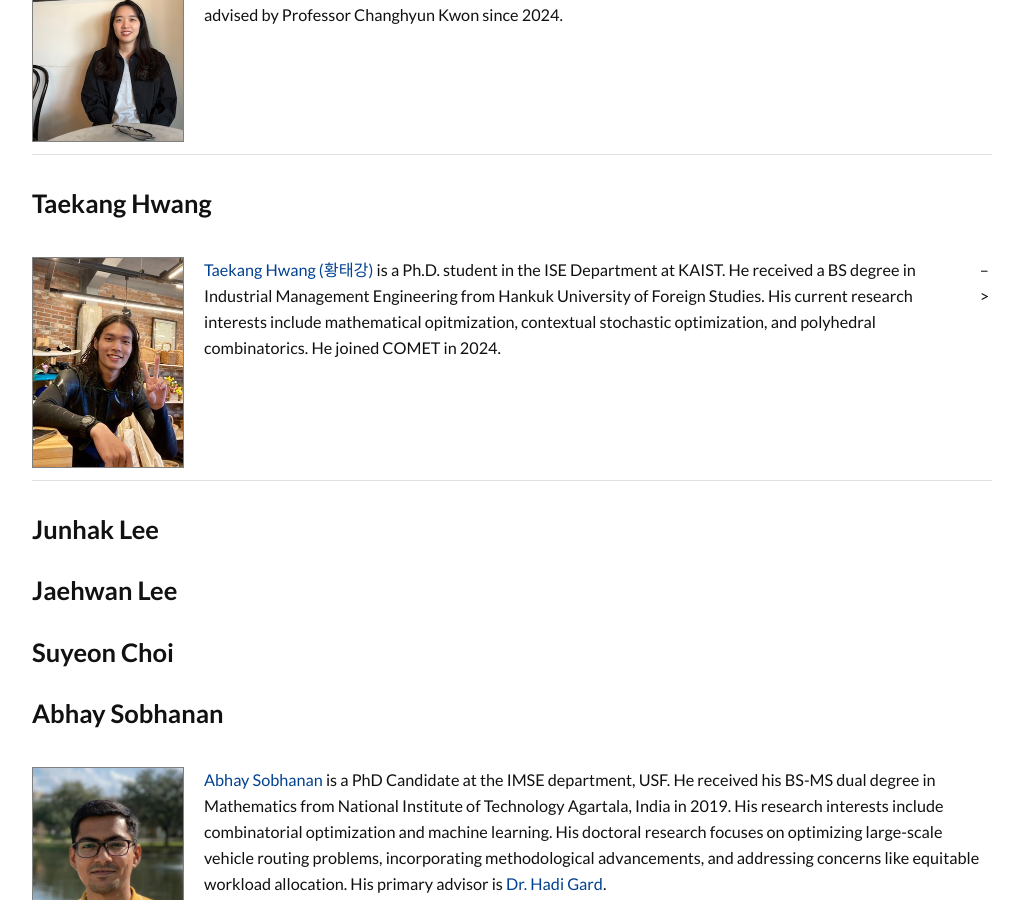
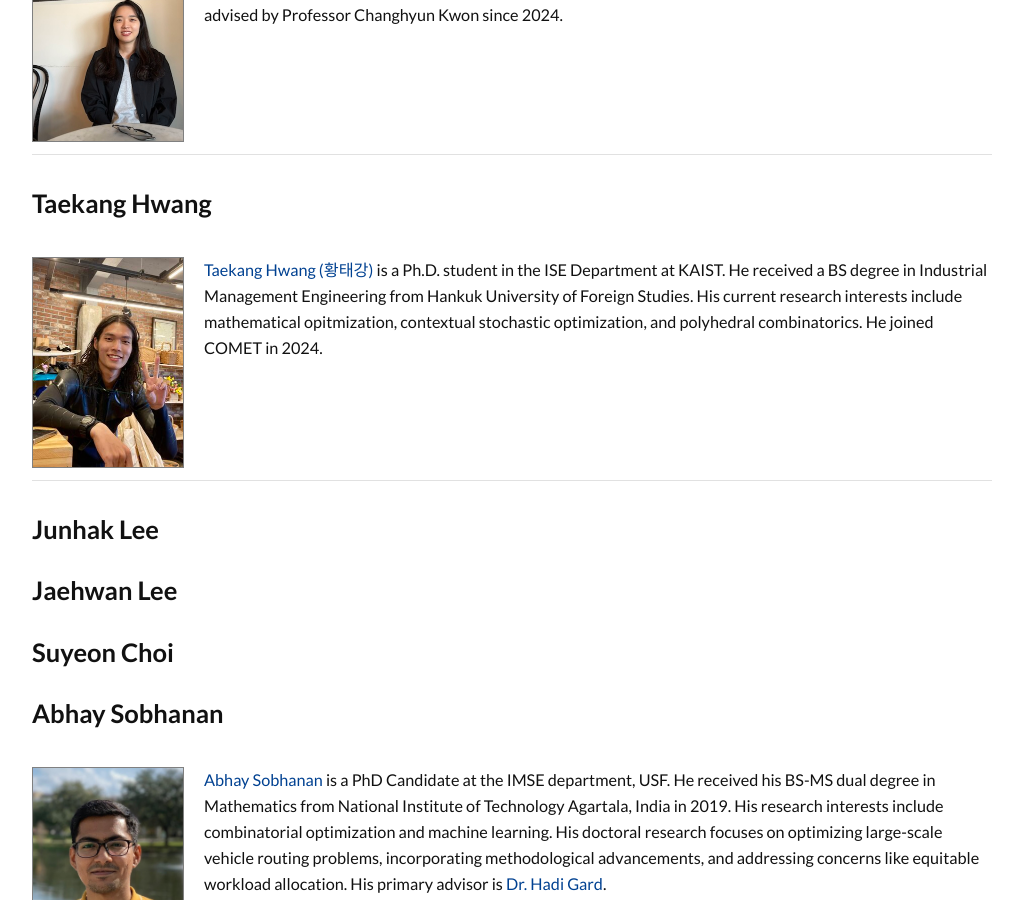
Before and after one commit to kaist-comet/kaist-comet.github.io, a Jekyll site: the page built from people/people.md, in a window 1280 px wide and 900 px high, scrolled down 3145 px. Shown: the whole window, without its empty margins (128-1151 px from the left). Built offline with Jekyll 4.4.1, drawn with Linux system fonts in a browser that asks for light colours; some web fonts are replaced; comment, search, counter and statistics services are not loaded.

Commit message:
delete -->

```diff
--- a/people/people.md
+++ b/people/people.md
@@ -72,7 +72,7 @@ Introducing the current members of the COMET Lab.
 
 ### Taekang Hwang
 
-| <img src="/people/images/taekang_hwang.jpg" class="profile" /> [Taekang Hwang (황태강)](www.linkedin.com/in/taekang-hwang-91a8ba202) is a Ph.D. student in the ISE Department at KAIST. He received a BS degree in Industrial Management Engineering from Hankuk University of Foreign Studies. His current research interests include mathematical opitmization, contextual stochastic optimization, and polyhedral combinatorics. He joined COMET in 2024. | -->
+| <img src="/people/images/taekang_hwang.jpg" class="profile" /> [Taekang Hwang (황태강)](www.linkedin.com/in/taekang-hwang-91a8ba202) is a Ph.D. student in the ISE Department at KAIST. He received a BS degree in Industrial Management Engineering from Hankuk University of Foreign Studies. His current research interests include mathematical opitmization, contextual stochastic optimization, and polyhedral combinatorics. He joined COMET in 2024. |
 
 ### Junhak Lee
 
```
Also changed, not shown: 1 other file.
